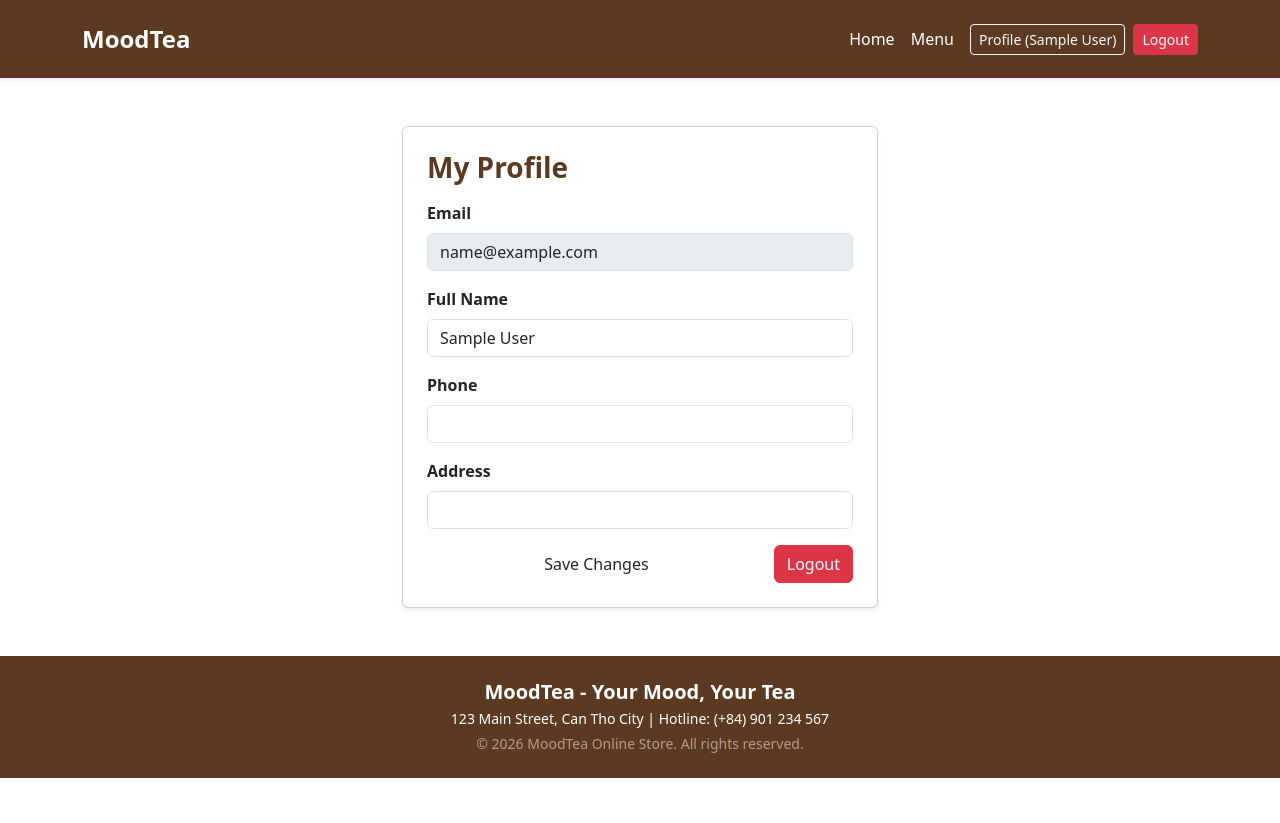
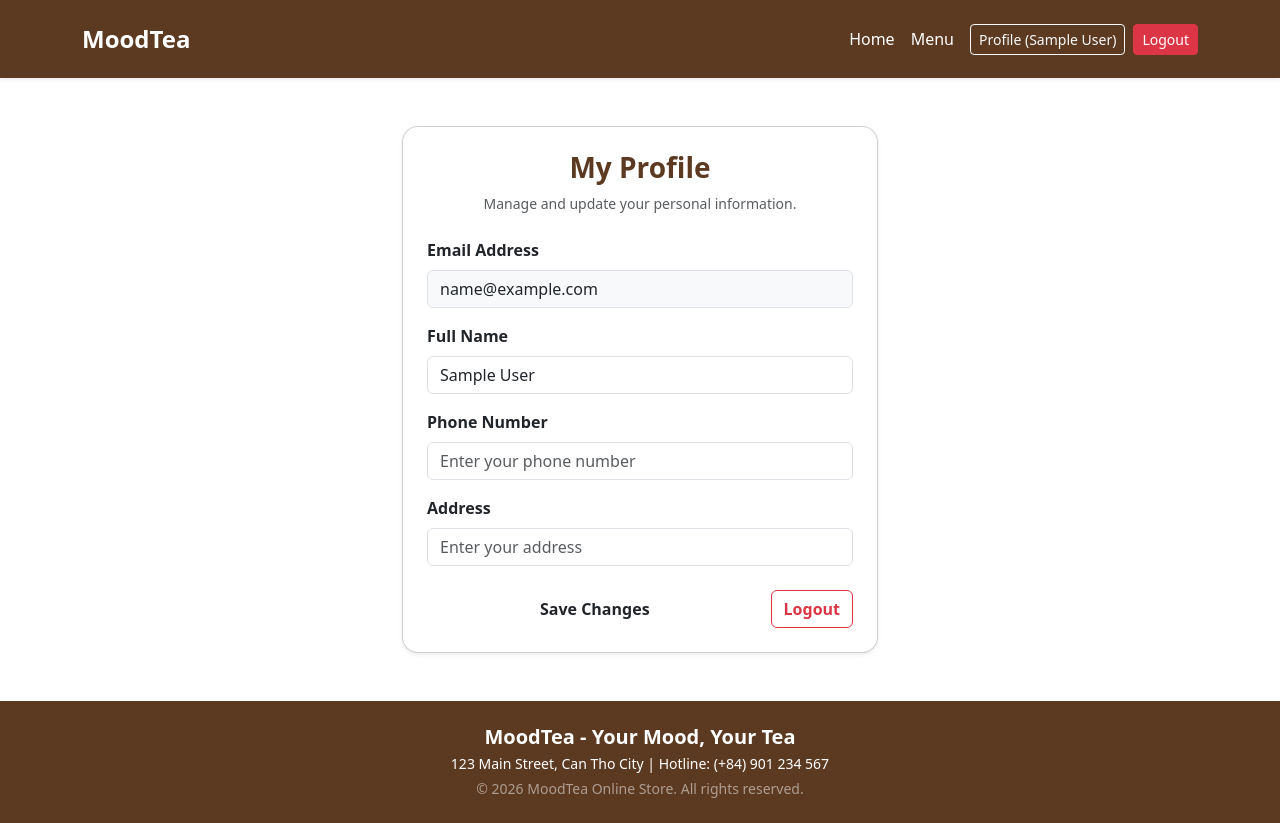
Before and after one commit to BAO52/moodtea-app, a React (Create React App) app: page /profile in a window 1280 px wide. Before the commit the page ends 800 px from the top, so only its background shows below. Built offline with nearby package versions, Linux system fonts and the light colour scheme; sample sign-in values are in the browser's storage.

Commit message:
Improve profile page UI

```diff
--- a/src/pages/Profile.jsx
+++ b/src/pages/Profile.jsx
@@ -12,13 +12,16 @@ const Profile = () => {
 
   const handleUpdate = async (e) => {
     e.preventDefault();
+
     await axios.patch(`http://localhost:3001/users/${savedUser.id}`, {
       name,
       phone,
       address,
     });
+
     const updatedUser = { ...savedUser, name, phone, address };
     localStorage.setItem("user", JSON.stringify(updatedUser));
+
     alert("Profile updated successfully!");
   };
 
@@ -28,13 +31,24 @@ const Profile = () => {
   };
 
   return (
-    <div className="container mt-5" style={{ maxWidth: "500px" }}>
-      <div className="card card-custom p-4 shadow-sm">
-        <h3 className="fw-bold text-milk-tea mb-3">My Profile</h3>
+    <div className="container mt-5 mb-5" style={{ maxWidth: "500px" }}>
+      <div className="card card-custom p-4 shadow-sm rounded-4">
+        <div className="text-center mb-4">
+          <h3 className="fw-bold text-milk-tea mb-2">My Profile</h3>
+          <p className="text-muted small mb-0">
+            Manage and update your personal information.
+          </p>
+        </div>
+
         <form onSubmit={handleUpdate}>
           <div className="mb-3">
-            <label className="form-label fw-semibold">Email</label>
-            <input type="text" disabled className="form-control" value={savedUser?.email || ""} />
+            <label className="form-label fw-semibold">Email Address</label>
+            <input
+              type="email"
+              disabled
+              className="form-control bg-light"
+              value={savedUser?.email || ""}
+            />
           </div>
 
           <div className="mb-3">
@@ -43,36 +57,47 @@ const Profile = () => {
               type="text"
               required
               className="form-control"
+              placeholder="Enter your full name"
               value={name}
               onChange={(e) => setName(e.target.value)}
             />
           </div>
 
           <div className="mb-3">
-            <label className="form-label fw-semibold">Phone</label>
+            <label className="form-label fw-semibold">Phone Number</label>
             <input
               type="text"
               className="form-control"
+              placeholder="Enter your phone number"
               value={phone}
               onChange={(e) => setPhone(e.target.value)}
             />
           </div>
 
-          <div className="mb-3">
+          <div className="mb-4">
             <label className="form-label fw-semibold">Address</label>
             <input
               type="text"
               className="form-control"
+              placeholder="Enter your address"
               value={address}
               onChange={(e) => setAddress(e.target.value)}
             />
           </div>
 
           <div className="d-flex gap-2">
-            <button type="submit" className="btn btn-milk-tea flex-grow-1">
+            <button
+              type="submit"
+              className="btn btn-milk-tea flex-grow-1 fw-semibold"
+            >
               Save Changes
             </button>
-            <button type="button" onClick={handleLogout} className="btn btn-danger">
+
+            <button
+              type="button"
+              onClick={handleLogout}
+              className="btn btn-outline-danger fw-semibold"
+            >
               Logout
             </button>
           </div>
```
